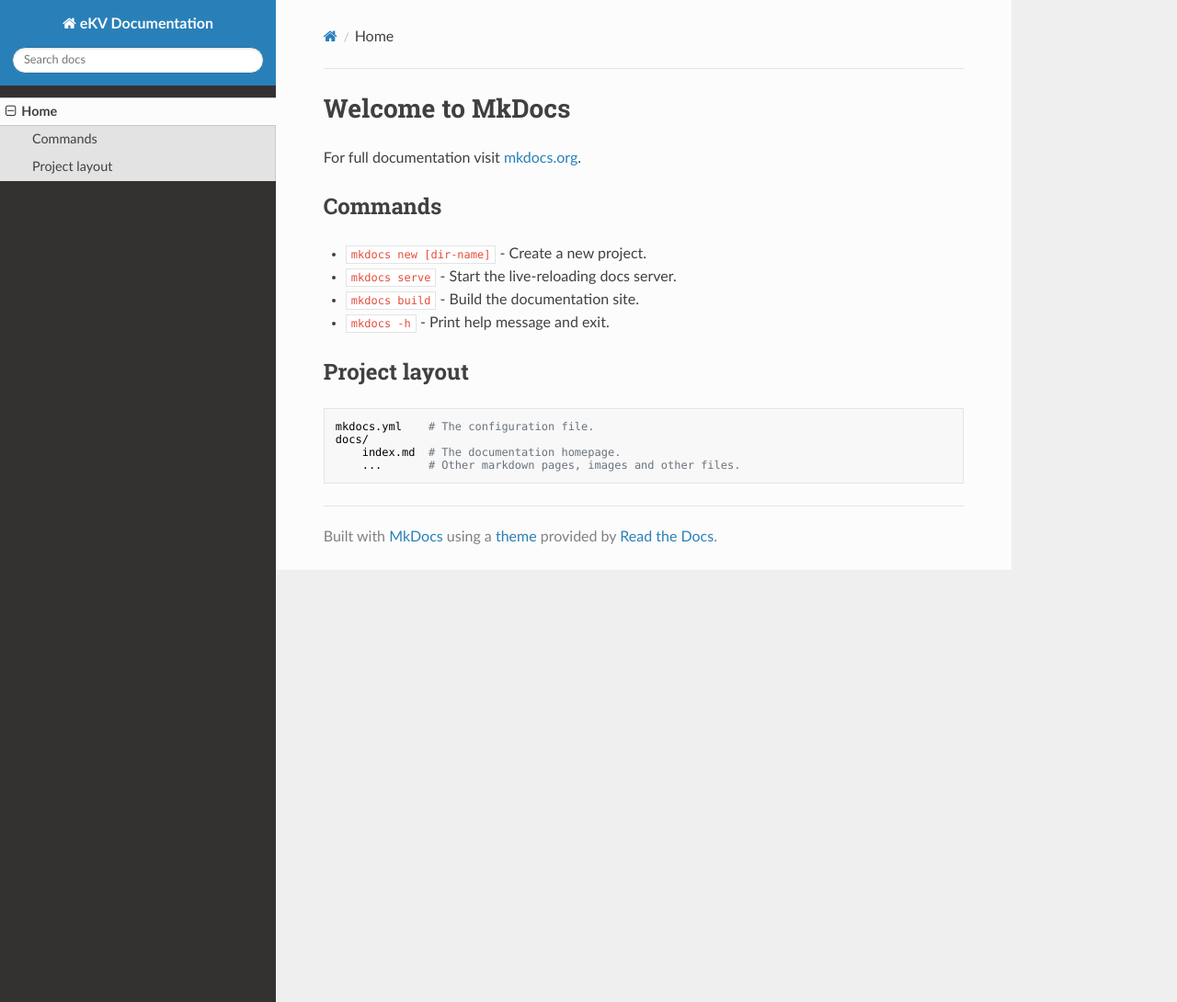
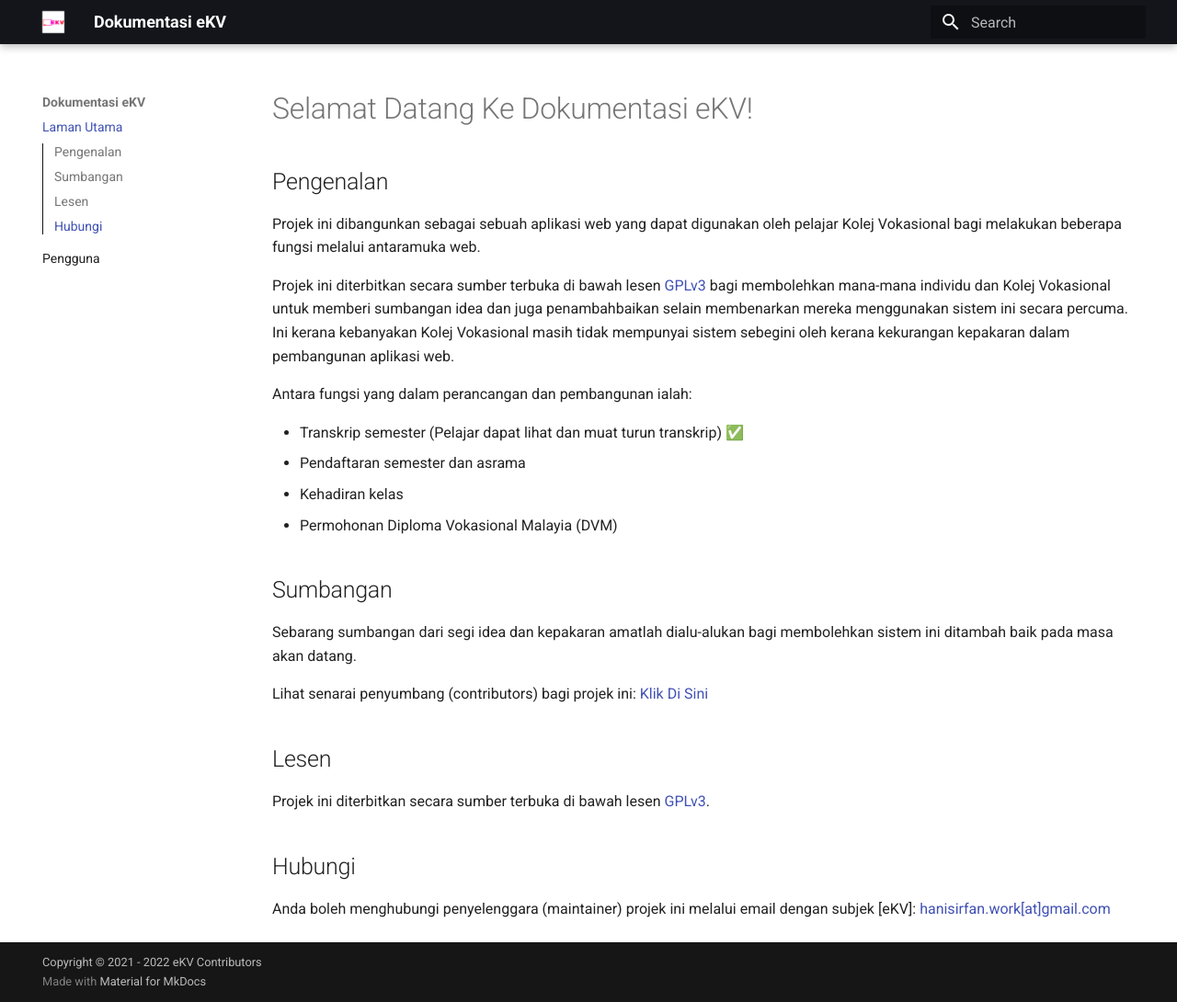
Before and after one commit to ekv-project/ekv-docs, an MkDocs documentation site: the page built from docs/index.md, in a window 1280 px wide and 1090 px high. Shown: the whole window at 92% size. Built offline with MkDocs 1.6.1 and Material for MkDocs 9.7.7, drawn with Linux system fonts in a browser that asks for light colours; nearby versions of some CDN libraries.

Commit message:
Added a little bit of text

```diff
--- a/docs/index.md
+++ b/docs/index.md
@@ -1,17 +1,28 @@
-# Welcome to MkDocs
+# Selamat Datang Ke Dokumentasi eKV!
 
-For full documentation visit [mkdocs.org](https://www.mkdocs.org).
+## Pengenalan
 
-## Commands
+Projek ini dibangunkan sebagai sebuah aplikasi web yang dapat digunakan oleh pelajar Kolej Vokasional bagi melakukan beberapa fungsi melalui antaramuka web.
 
-* `mkdocs new [dir-name]` - Create a new project.
-* `mkdocs serve` - Start the live-reloading docs server.
-* `mkdocs build` - Build the documentation site.
-* `mkdocs -h` - Print help message and exit.
+Projek ini diterbitkan secara sumber terbuka di bawah lesen [GPLv3](https://github.com/hadiirfan/eKV/blob/main/COPYING) bagi membolehkan mana-mana individu dan Kolej Vokasional untuk memberi sumbangan idea dan juga penambahbaikan selain membenarkan mereka menggunakan sistem ini secara percuma. Ini kerana kebanyakan Kolej Vokasional masih tidak mempunyai sistem sebegini oleh kerana kekurangan kepakaran dalam pembangunan aplikasi web.
 
-## Project layout
+Antara fungsi yang dalam perancangan dan pembangunan ialah:
 
-    mkdocs.yml    # The configuration file.
-    docs/
-        index.md  # The documentation homepage.
-        ...       # Other markdown pages, images and other files.
+- Transkrip semester (Pelajar dapat lihat dan muat turun transkrip) ✅
+- Pendaftaran semester dan asrama
+- Kehadiran kelas
+- Permohonan Diploma Vokasional Malayia (DVM)
+
+## Sumbangan
+
+Sebarang sumbangan dari segi idea dan kepakaran amatlah dialu-alukan bagi membolehkan sistem ini ditambah baik pada masa akan datang.
+
+Lihat senarai penyumbang (contributors) bagi projek ini: [Klik Di Sini](https://github.com/hadiirfan/eKV#contributors-)
+
+## Lesen
+
+Projek ini diterbitkan secara sumber terbuka di bawah lesen [GPLv3](https://github.com/hadiirfan/eKV/blob/main/COPYING).
+
+## Hubungi
+
+Anda boleh menghubungi penyelenggara (maintainer) projek ini melalui email dengan subjek [eKV]: [hanisirfan.work[at]gmail.com](mailto:hanisirfan.work@gmail.com)
--- a/mkdocs.yml
+++ b/mkdocs.yml
@@ -1,4 +1,22 @@
-site_name: eKV Documentation
+site_name: Dokumentasi eKV
 nav:
-    - Home: index.md
-theme: readthedocs
+    - Laman Utama: index.md
+    - Pengguna: pengguna.md
+theme:
+  name: material
+  palette:
+    primary: black
+    accent: red
+  logo: assets/img/logo.png
+  favicon: assets/img/logo.png
+  features:
+    - navigation.instant
+    - navigation.tracking
+    - navigation.sections
+    - toc.integrate
+    - navigation.top
+    - search.highlight
+    - search.share
+plugins:
+  - search
+copyright: Copyright &copy; 2021 - 2022 eKV Contributors
```
Also changed, not shown: docs/pengguna.md (added, +5 -0 lines), docs/assets/img/logo.png (added), docs/img/favicon.ico (deleted).
